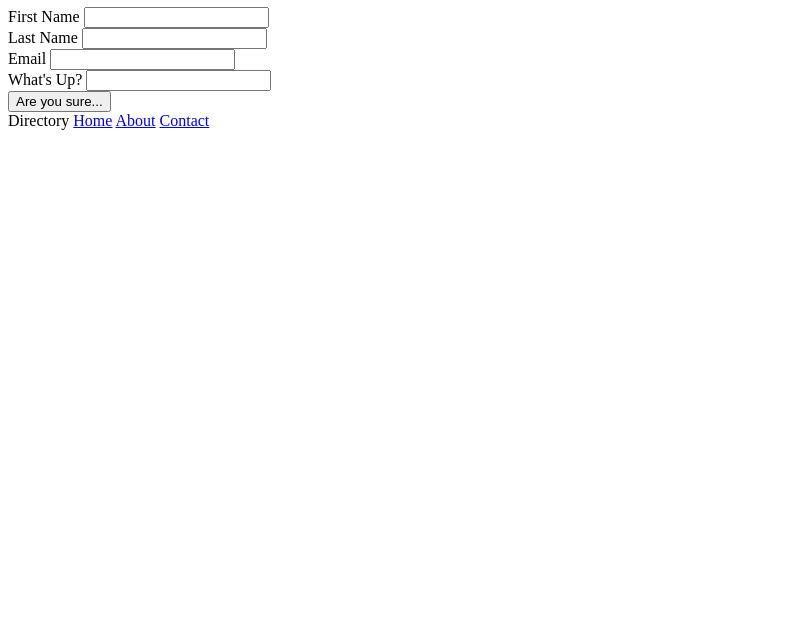
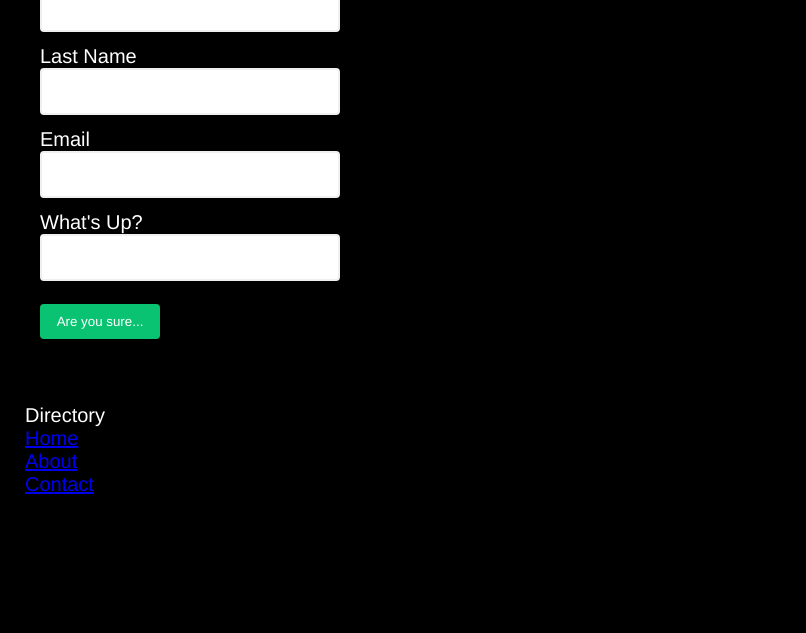
Before and after one commit to JosephF0322/web-development-project, a website: page Contact.html in a window 1280 px wide. Shown: the part 167-800 px from the top of the page, without its empty margins (0-806 px from the left). Drawn offline with Linux system fonts and the light colour scheme.

Commit message:
forgot an s

```diff
--- a/Contact.html
+++ b/Contact.html
@@ -4,7 +4,7 @@
     <meta charset="UTF-8">
     <meta name="viewport" content="width=device-width, initial-scale=1.0">
     <title>Joseph's Contact</title>
-    <link rel="stylesheet" type="text/css" href="public/css/style.css">
+    <link rel="stylesheet" type="text/css" href="public/css/styles.css">
     <script src="script.js" defer></script>
 </head>
 <body>
```
